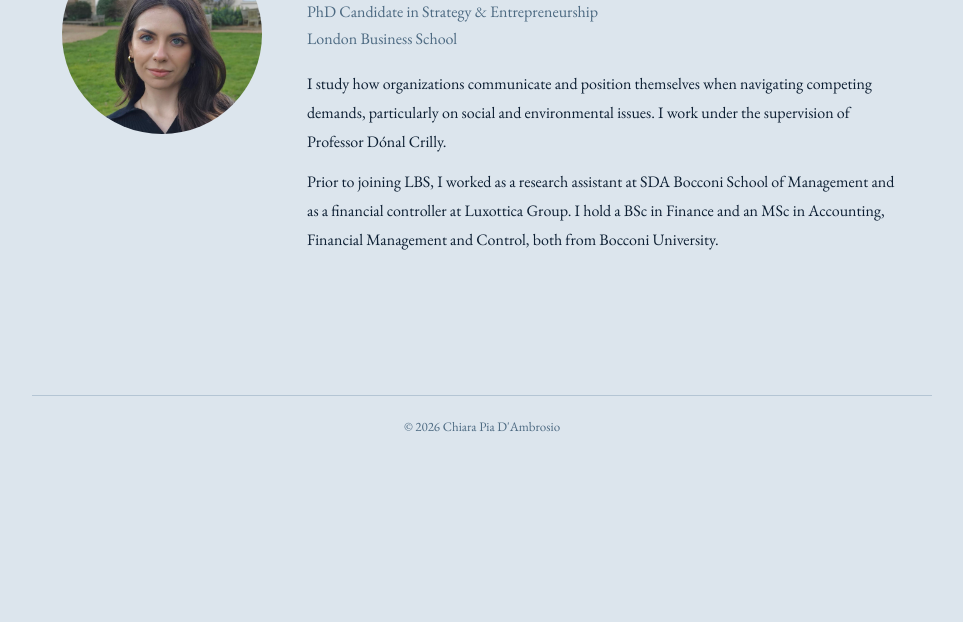
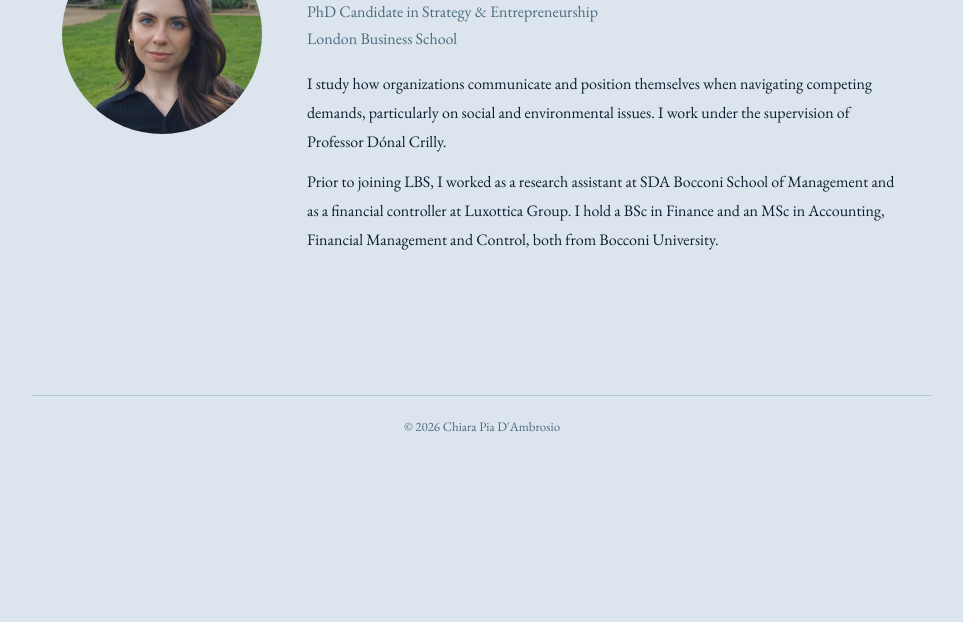
Before and after one commit to cdambr/cdambr.github.io, a plain HTML site: page index.html in a window 1280 px wide. Shown: the part 178-800 px from the top of the page, without its empty margins (158-1121 px from the left). Drawn offline with nearby package versions, Linux system fonts and the light colour scheme.

Commit message:
Recenter profile photo crop
Co-Authored-By: Claude Opus 4.6 (1M context) <noreply@anthropic.com>

```diff
--- a/index.html
+++ b/index.html
@@ -75,7 +75,7 @@
             height: 200px;
             border-radius: 50%;
             object-fit: cover;
-            object-position: center 15%;
+            object-position: center center;
         }
         .hero-text h1 {
             font-family: 'EB Garamond', serif;
```
